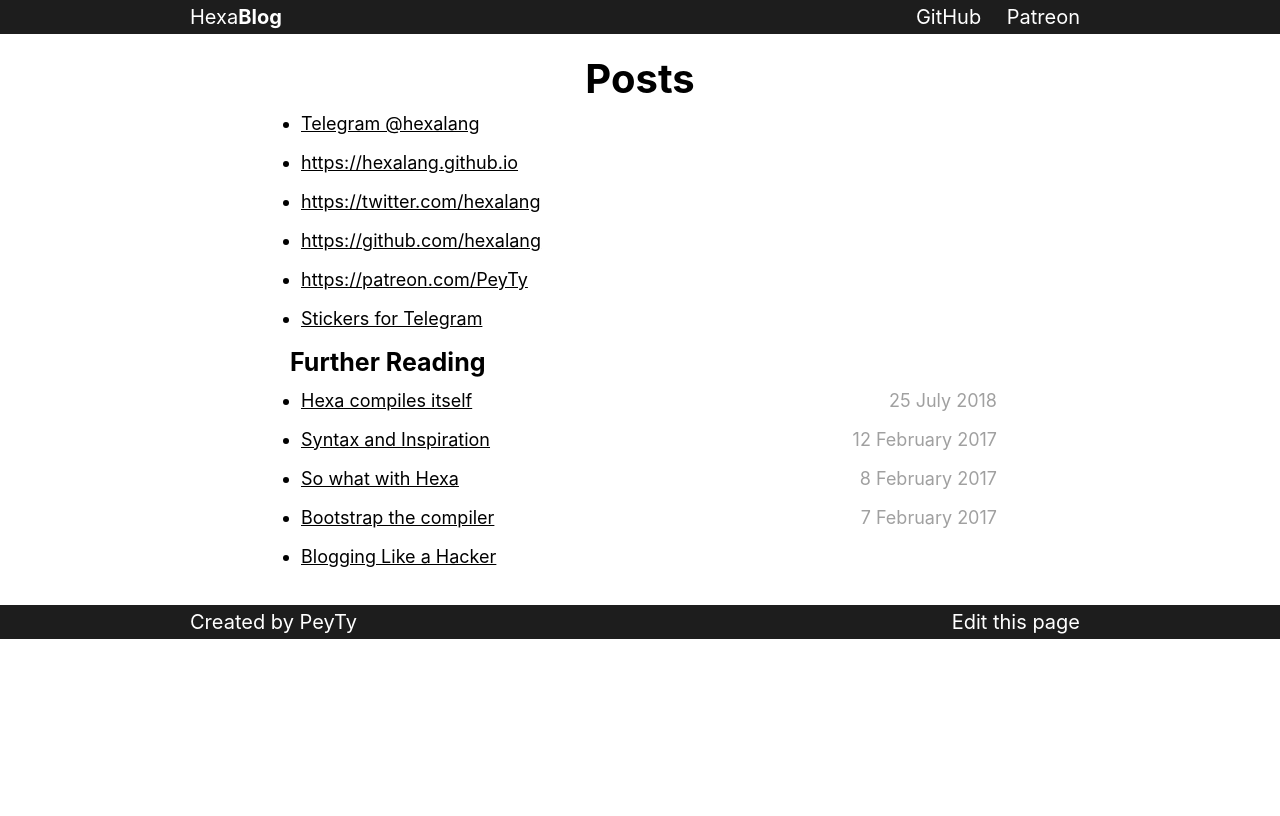
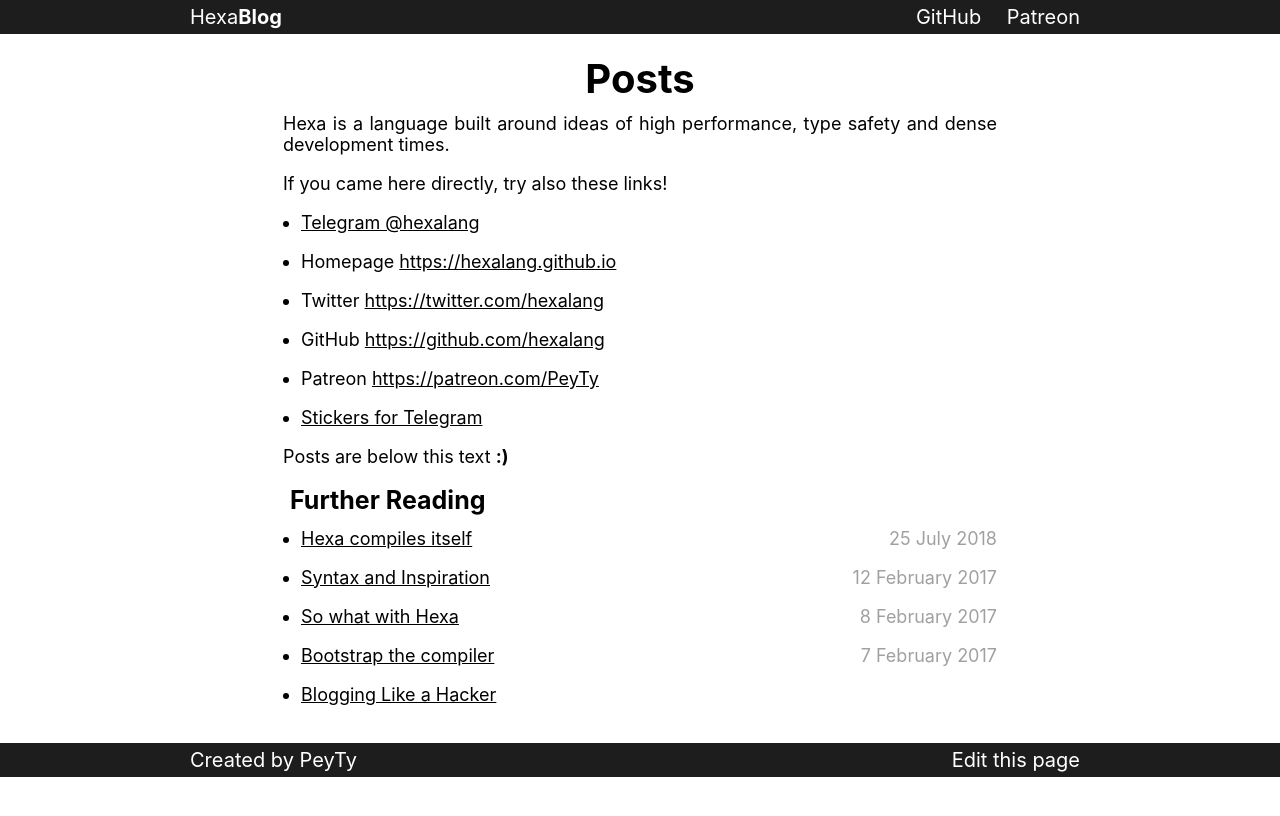
Before and after one commit to hexalang/hexalang.github.io, a Jekyll site: the page built from blog/index.md, in a window 1280 px wide. Shown: the top 816 px of the page. Built offline with Jekyll 4.4.1, drawn with Linux system fonts in a browser that asks for light colours.

Commit message:
Posts links

```diff
--- a/blog/index.md
+++ b/blog/index.md
@@ -3,9 +3,18 @@
 title: Posts
 ---
 
+Hexa is a language built around ideas of high performance, type safety and dense development times.
+
+
+If you came here directly, try also these links!
+
+
 - [Telegram @hexalang](https://t.me/hexalang)
-- <https://hexalang.github.io>
-- <https://twitter.com/hexalang>
-- <https://github.com/hexalang>
-- <https://patreon.com/PeyTy>
+- Homepage <https://hexalang.github.io>
+- Twitter <https://twitter.com/hexalang>
+- GitHub <https://github.com/hexalang>
+- Patreon <https://patreon.com/PeyTy>
 - [Stickers for Telegram](https://t.me/addstickers/hexalang)
+
+
+Posts are below this text **:)**
```
